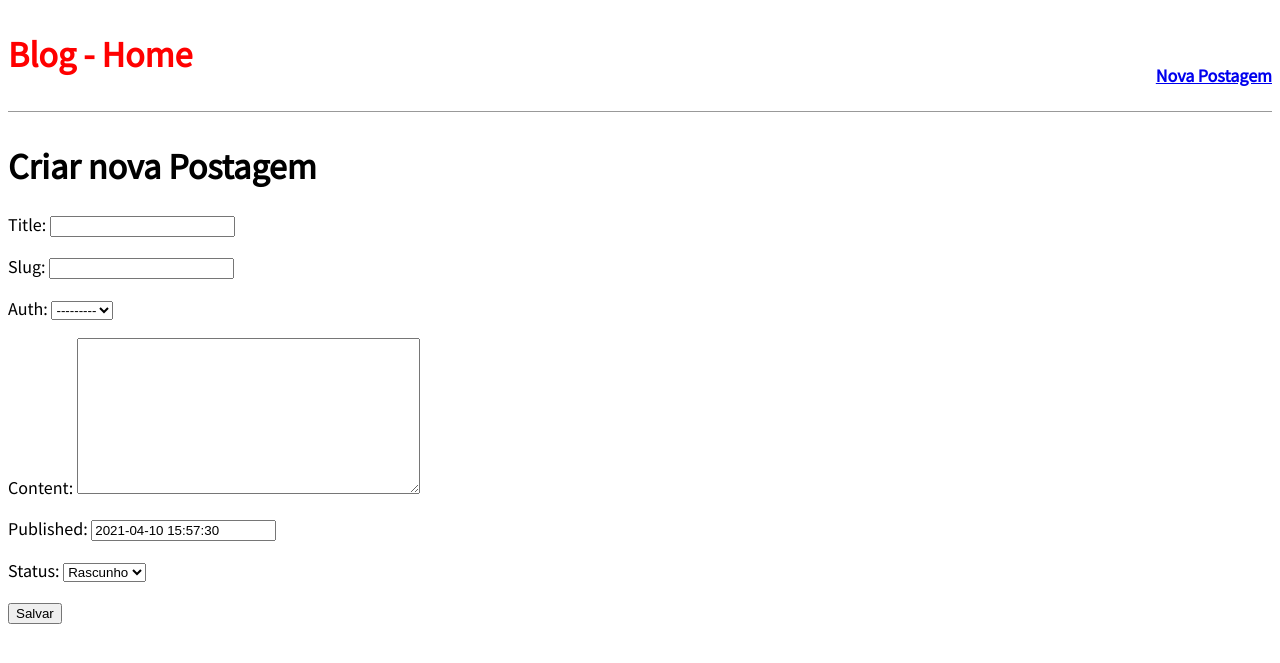
After one commit to Murilo20414/Site_Django, a Django app: page /post/new/ in a window 1280 px wide. The commit adds this page. Shown: the top 663 px of the page. Run offline with Django 3.2, Linux system fonts and the light colour scheme; data comes from the database, SQL or seed files in the repository; both versions use the stored data as it was after the commit.

Commit message:
Criacao de operacoes basicas de CRUD e configuracoes no modelo

```diff
--- a/blog/models.py
+++ b/blog/models.py
@@ -1,7 +1,7 @@
 from django.db import models
 
 from django.utils import timezone
-
+from django.urls import reverse
 from django.contrib.auth.models import User
 
 class PublishedManager(models.Manager):
@@ -37,6 +37,14 @@ class Post(models.Model):
         somente nos publicados, filtro passando dentro da minha classe PublishedManager.
 
     """
+    def get_absolute_url(self):
+        return reverse('post_detail',args=[self.slug])
+
+    def get_absolute_url_update(self):
+        return reverse('post_edit',args=[self.slug])
+
+    def get_absolute_url_delete(self):
+        return reverse('post_delete',args=[self.pk])
 
 
     class Meta: # classe para algumas configuracoes de Post
--- a/blog/templates/blog/home.html
+++ b/blog/templates/blog/home.html
@@ -6,7 +6,7 @@
 
 {% for post in object_list %}
     <div class="post-entry">
-        <h2><a href="{% url 'post_detail' post.slug %}">{{post.title}}</a></h2>
+        <h2><a href="{{post.get_absolute_url}}">{{post.title}}</a></h2>
         <p>{{post.content}}</p>
     </div>
 {% endfor %}
--- a/blog/templates/blog/post_detail.html
+++ b/blog/templates/blog/post_detail.html
@@ -8,5 +8,6 @@
         <h2>{{post.title}}</h2>
         <p>{{post.content}}</p>
     </div>
-
+    <a href="{{ post.get_absolute_url_update }}">Editar post</a>
+    <a href="{{ post.get_absolute_url_delete }}">Deletar post</a>
 {% endblock content %}
--- /dev/null
+++ b/blog/templates/blog/post_new.html
@@ -0,0 +1,14 @@
+{% extends 'base.html' %}
+
+{% block title %} Blog - Nova Postagem {% endblock title %}
+
+{% block content %}
+<h1>Criar nova Postagem</h1>
+
+    <form action="" method="post">{% csrf_token %}
+        {{form.as_p}}
+        <input type="submit" value="Salvar">
+    </form>
+
+
+{% endblock content %}
--- a/blog/urls.py
+++ b/blog/urls.py
@@ -4,5 +4,9 @@ from . import views
 
 urlpatterns = [
     path('', views.BlogListView.as_view(), name='home'),
+    path('post/new/', views.BlogCreateView.as_view(), name='post_new'),
+    path('post/edit/<slug:slug>/', views.BlogUpdateView.as_view(), name='post_edit'),
+    path('post/delete/<int:pk>/', views.BlogDeleteView.as_view(), name='post_delete'),
     path('post/<slug:slug>/', views.BlogDetailView.as_view(), name='post_detail'),
+
 ]
--- a/blog/views.py
+++ b/blog/views.py
@@ -1,6 +1,9 @@
 from django.shortcuts import render
 
-from django.views.generic import ListView, DetailView
+from django.views.generic import ListView, DetailView, CreateView, UpdateView, DeleteView
+from django.views.generic.edit import CreateView
+
+from django.urls import reverse_lazy
 
 from .models import Post
 # Create your views here.
@@ -13,3 +16,19 @@ class BlogDetailView(DetailView):
     model = Post
     template_name = 'blog/post_detail.html'
     context_object_name = 'post'
+
+class BlogCreateView(CreateView):
+    model = Post
+    template_name = 'blog/post_new.html'
+    fields = '__all__' # por montar um formulario, eh possivel passar uma lista de campos a serem enviados para o template
+
+class BlogUpdateView(UpdateView):
+    model = Post
+    template_name = 'blog/post_edit.html'
+    fields = ('title', 'content', 'slug', 'status',)
+
+
+class BlogDeleteView(DeleteView):
+    model = Post
+    template_name = 'blog/post_delete.html'
+    success_url = reverse_lazy('home')
--- a/templates/base.html
+++ b/templates/base.html
@@ -9,13 +9,15 @@
 </head>
 <body>
     <header>
-        <h1><a href="/">Blog - Home</a></h1>
+        <div class="nav-left">
+            <h1><a href="/">Blog - Home</a></h1>
+        </div>
+        <div class="nav-right">
+            <h4><a href="{% url 'post_new' %}">Nova Postagem</a></h4>
+        </div>
     </header>
     <div class="container">
         {% block content %}
-
-
-
         {% endblock content %}
     </div>
 </body>
```
Also changed, not shown: blog/templates/blog/post_delete.html (added, +14 -0 lines), blog/templates/blog/post_edit.html (added, +14 -0 lines), db.sqlite3.
